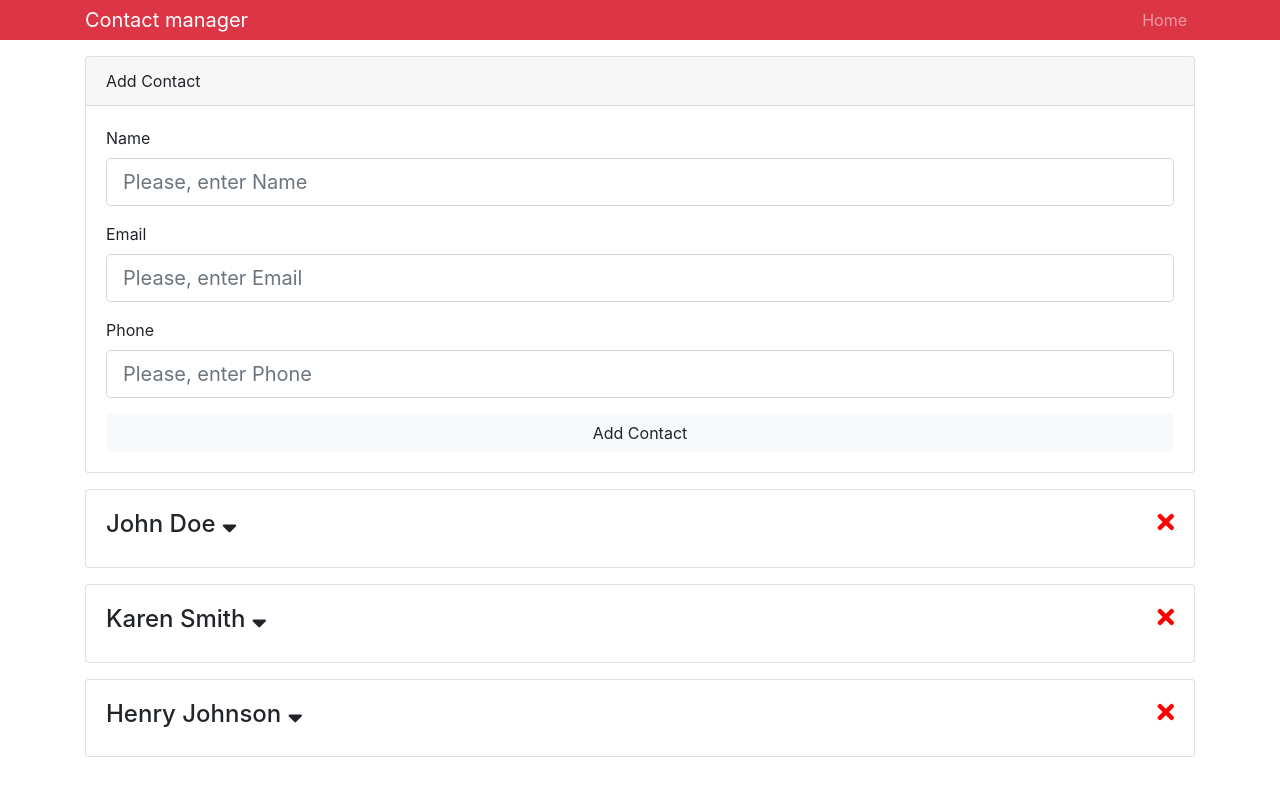
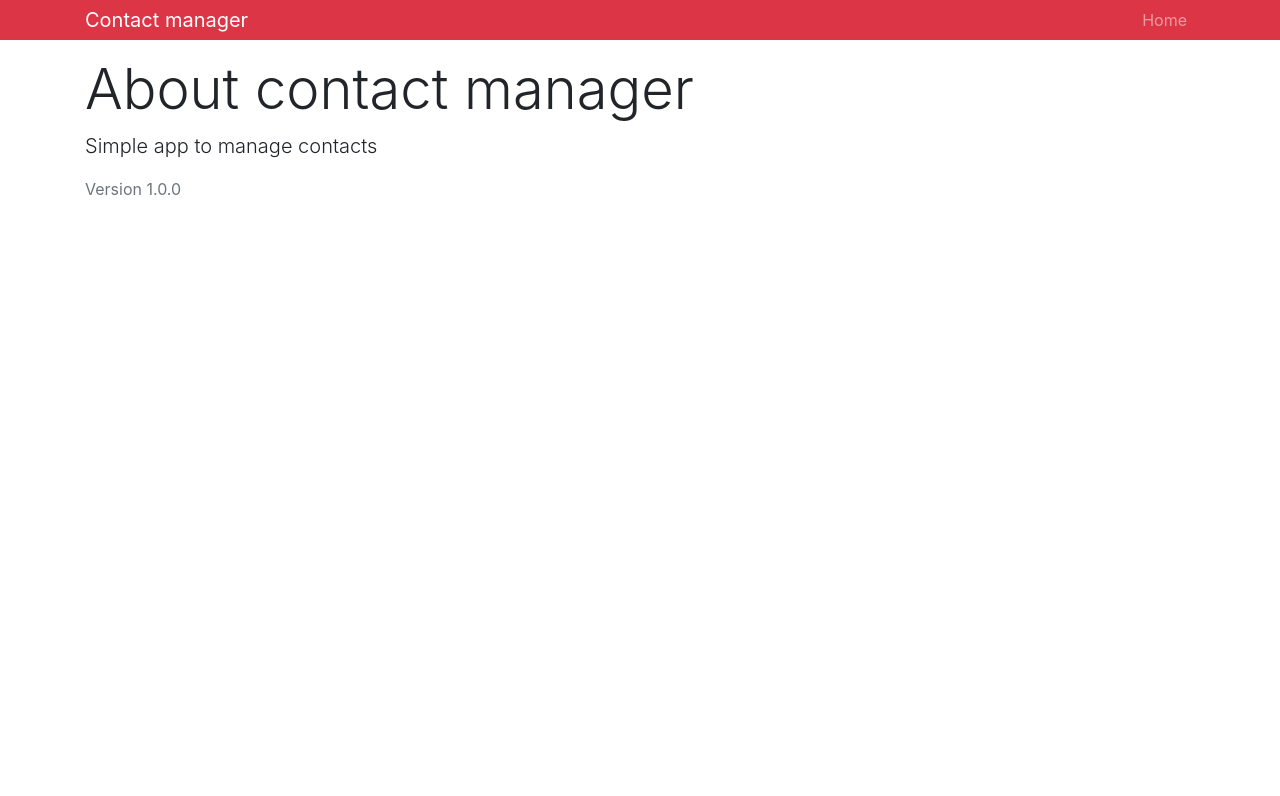
Before and after one commit to arturexpone/contact-manager, a React (Create React App) app: page /about in a window 1280 px wide. Shown: the top 796 px of the page. Built offline with nearby package versions, Linux system fonts and the light colour scheme.

Commit message:
added pages and configured routing

```diff
--- a/package.json
+++ b/package.json
@@ -12,6 +12,7 @@
     "react": "^16.13.1",
     "react-dom": "^16.13.1",
     "react-redux": "^7.2.0",
+    "react-router-dom": "^5.2.0",
     "react-scripts": "3.4.1",
     "redux": "^4.0.5"
   },
--- a/src/App.js
+++ b/src/App.js
@@ -1,24 +1,34 @@
 import React from 'react';
+import {BrowserRouter as Router, Route, Switch} from "react-router-dom";
+
+import {Header} from './components/layout/Header';
 import {ContactsProvider} from './components/contacts/Contacts';
-import {Header} from './components/layout/Header';
+import {About} from "./components/pages/About";
+import {AddContactForm} from "./components/contacts/AddContact";
 
 import 'bootstrap/dist/css/bootstrap.min.css';
 import './App.css';
-import {AddContactForm} from "./components/contacts/AddContact";
+
+
 
 
 
 function App() {
   return (
-    <div className="App">
+      <Router>
+        <div className="App">
 
-        <Header branding={'Contact manager'}/>
-        <div className="container">
-            <AddContactForm />
-            <ContactsProvider />
+            <Header branding={'Contact manager'}/>
+            <div className="container">
+                <Switch>
+                    <Route exact path='/' component={ContactsProvider} />
+                    <Route exact path='/contact/add' component={AddContactForm} />
+                    <Route exact path='/about' component={About} />
+                </Switch>
+            </div>
+
         </div>
-
-    </div>
+      </Router>
   );
 }
 
--- a/src/components/contacts/Contacts.js
+++ b/src/components/contacts/Contacts.js
@@ -11,6 +11,10 @@ const Contacts = (props) => {
 
     return (
         <>
+            <h1 className="display-4 mb-2">
+                <span className="text-danger">Contact </span>
+                List
+            </h1>
             {users}
         </>
     )
--- /dev/null
+++ b/src/components/pages/About.js
@@ -0,0 +1,11 @@
+import React from "react";
+
+export const About = () => {
+    return (
+        <div>
+            <h1 className='display-4'>About contact manager</h1>
+            <p className='lead'>Simple app to manage contacts</p>
+            <p className="text-secondary">Version 1.0.0</p>
+        </div>
+    )
+}
```
Also changed, not shown: 1 other file (tests, documents, lock files or other folders).
